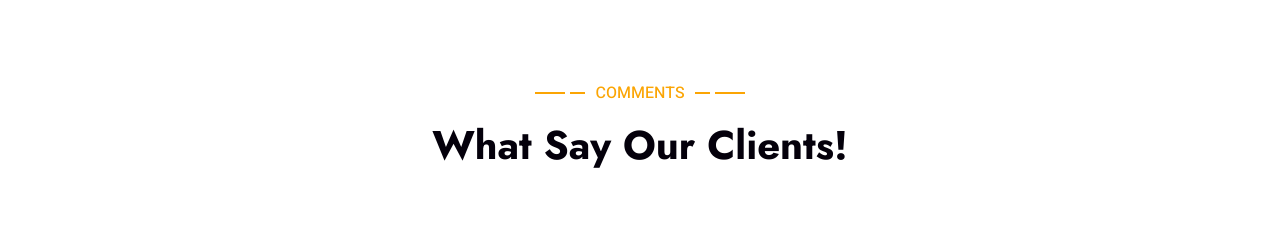
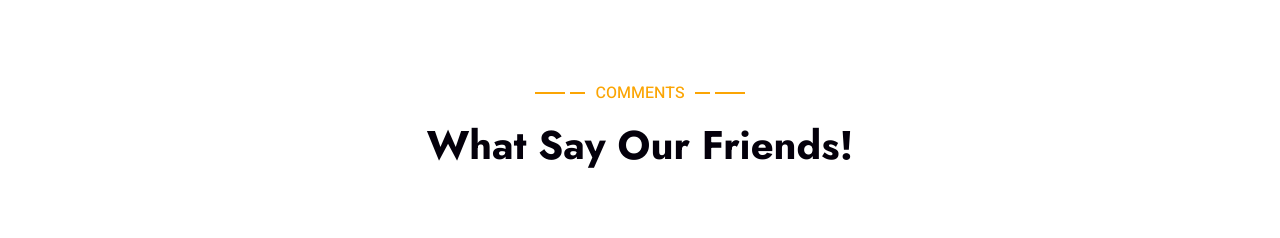
Before and after one commit to its-hesam/personal-website-hesam, a website with bundled scripts: page index.html in a window 1280 px wide. Shown: the part 4320-4558 px from the top of the page. Built offline with nearby package versions, Linux system fonts and the light colour scheme.

Commit message:
hesamtvs.tk

```diff
--- a/index.html
+++ b/index.html
@@ -299,7 +299,7 @@
         <div class="container-xxl py-5 wow fadeInUp" data-wow-delay="0.1s">
             <div class="container py-5 px-lg-5">
                 <p class="section-title text-secondary justify-content-center"><span></span>Comments<span></span></p>
-                <h1 class="text-center mb-5">What Say Our Clients!</h1>
+                <h1 class="text-center mb-5">What Say Our Friends!</h1>
                 <div class="owl-carousel testimonial-carousel">
                     <div class="testimonial-item bg-light rounded my-4">
                         <p class="fs-5"></i>i think hesam who has too many potansiel and talent and has some nice project that you should check it!</p>
```
